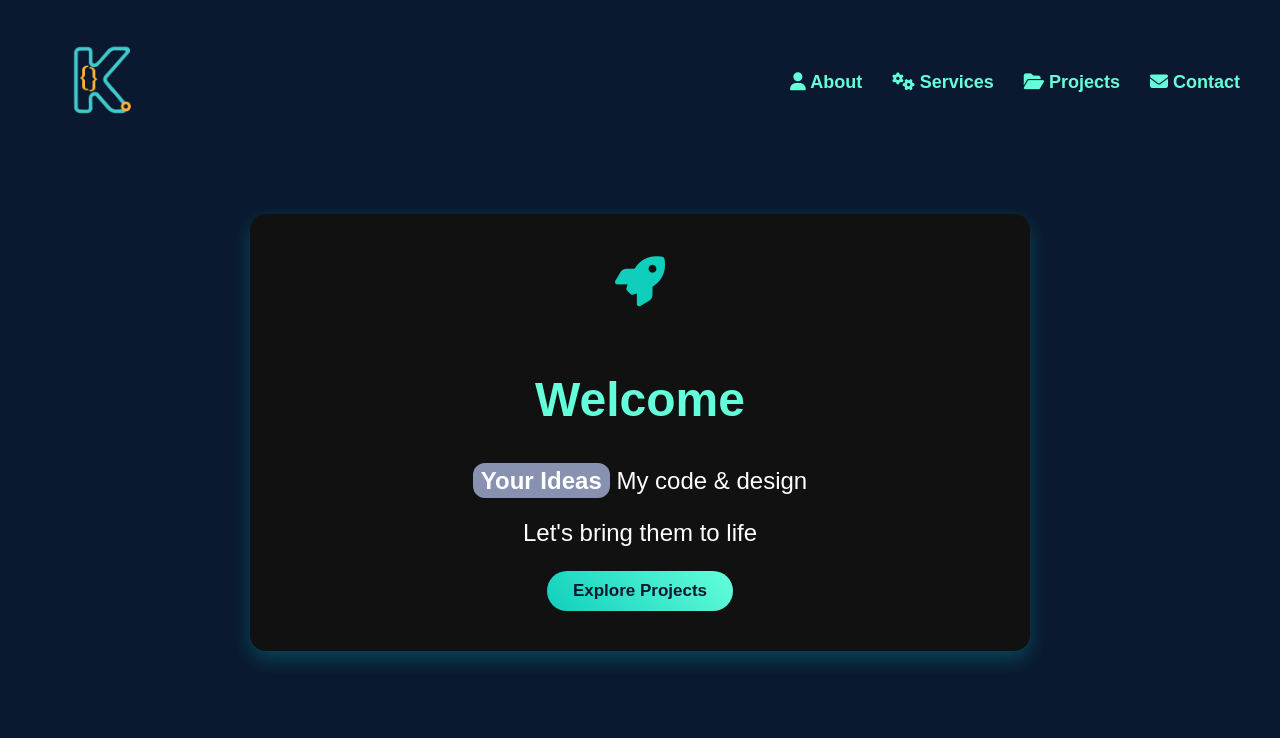
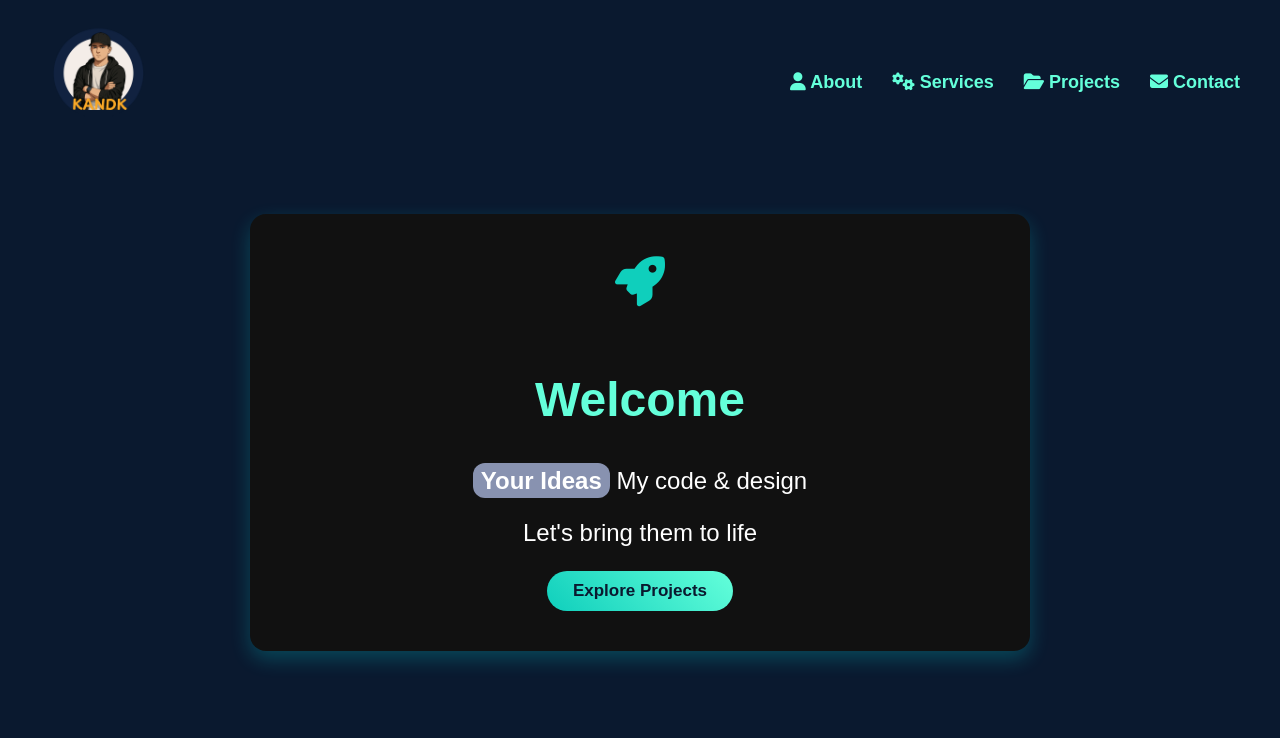
Before and after one commit to kandk0516/kandk.me, a plain HTML site: page index.html in a window 1280 px wide. Shown: the top 738 px of the page. Drawn offline with Linux system fonts and the light colour scheme; a web font is replaced by a local one.

Commit message:
Update index.html

```diff
--- a/index.html
+++ b/index.html
@@ -20,7 +20,7 @@
   <header>
     <nav class="navbar">
       <div class="logo">
-        <img src="logo_NoBG.png" alt="logo" />
+        <img src="FINAL_LOGO_NOBG.png" alt="logo" />
       </div>
       <div class="navleft">
         <a href="#about" class="navbtn"><i class="fas fa-user"></i> About</a>
```
